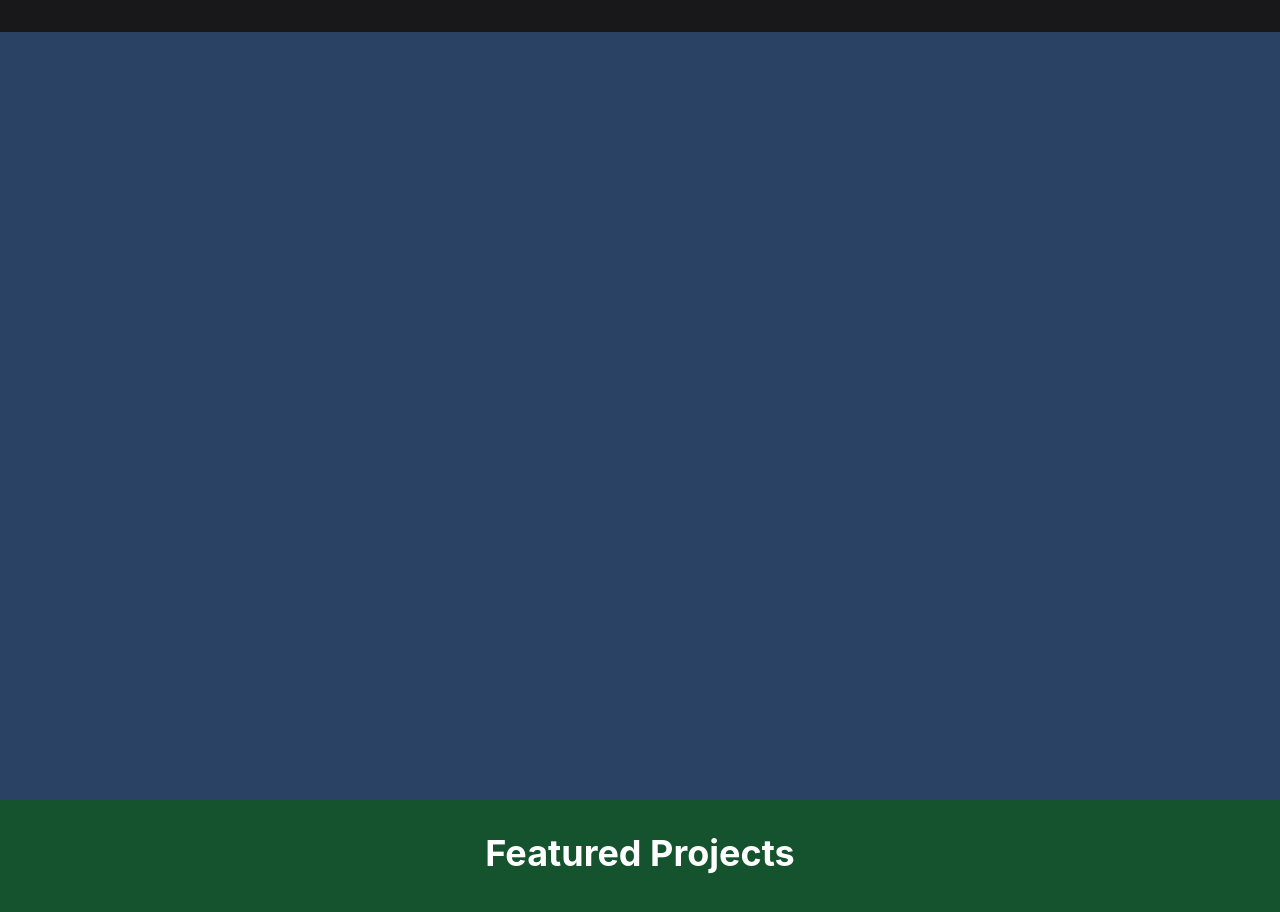
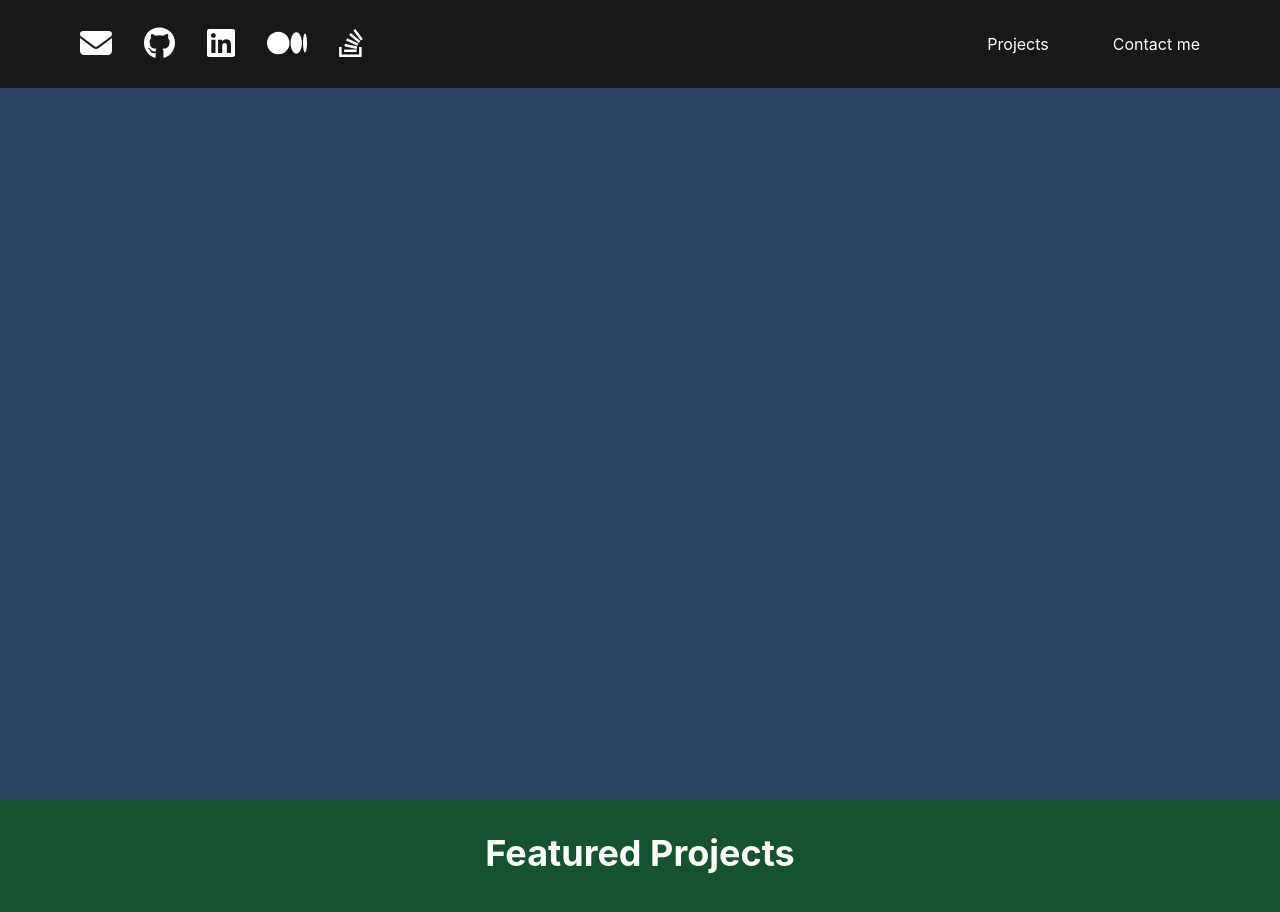
Before and after one commit to oc-garcia/AdvancedReactMeta-Assessment, a React (Create React App) app: page / in a window 1280 px wide. Shown: the top 912 px of the page. Built offline with nearby package versions, Linux system fonts and the light colour scheme.

Commit message:
Finished navbar acording to specs

```diff
--- a/src/components/Header.js
+++ b/src/components/Header.js
@@ -1,34 +1,29 @@
 import React, { useEffect, useRef } from "react";
 import { FontAwesomeIcon } from "@fortawesome/react-fontawesome";
 import { faEnvelope } from "@fortawesome/free-solid-svg-icons";
-import {
-  faGithub,
-  faLinkedin,
-  faMedium,
-  faStackOverflow,
-} from "@fortawesome/free-brands-svg-icons";
+import { faGithub, faLinkedin, faMedium, faStackOverflow } from "@fortawesome/free-brands-svg-icons";
 import { Box, HStack } from "@chakra-ui/react";
 
 const socials = [
   {
     icon: faEnvelope,
-    url: "mailto: hello@example.com",
+    url: "mailto: octaviogarcia1988@gmail.com",
   },
   {
     icon: faGithub,
-    url: "https://github.com",
+    url: "https://github.com/oc-garcia",
   },
   {
     icon: faLinkedin,
-    url: "https://www.linkedin.com",
+    url: "https://www.linkedin.com/in/octáviogarcia/",
   },
   {
     icon: faMedium,
-    url: "https://medium.com",
+    url: "https://medium.com/@octaviogarcia1988",
   },
   {
     icon: faStackOverflow,
-    url: "https://stackoverflow.com",
+    url: "https://stackoverflow.com/users/20766795/o-g?tab=profile",
   },
 ];
 
@@ -41,6 +36,8 @@
         behavior: "smooth",
         block: "start",
       });
+    } else {
+      console.log("not found");
     }
   };
 
@@ -54,21 +51,22 @@
       transitionProperty="transform"
       transitionDuration=".3s"
       transitionTimingFunction="ease-in-out"
-      backgroundColor="#18181b"
-    >
+      backgroundColor="#18181b">
       <Box color="white" maxWidth="1280px" margin="0 auto">
-        <HStack
-          px={16}
-          py={4}
-          justifyContent="space-between"
-          alignItems="center"
-        >
+        <HStack px={16} py={4} justifyContent="space-between" alignItems="center">
           <nav>
-            {/* Add social media links based on the `socials` data */}
+            {socials.map((social) => {
+              return (
+                <a key={social.url} href={social.url}>
+                  <FontAwesomeIcon icon={social.icon} size="2x" />
+                </a>
+              );
+            })}
           </nav>
           <nav>
             <HStack spacing={8}>
-              {/* Add links to Projects and Contact me section */}
+              <a onClick={handleClick(`projects`)}>Projects</a>
+              <a onClick={handleClick(`contactme`)}>Contact me</a>
             </HStack>
           </nav>
         </HStack>
--- a/src/index.css
+++ b/src/index.css
@@ -1,8 +1,7 @@
 body {
   margin: 0;
-  font-family: -apple-system, BlinkMacSystemFont, 'Segoe UI', 'Roboto', 'Oxygen',
-    'Ubuntu', 'Cantarell', 'Fira Sans', 'Droid Sans', 'Helvetica Neue',
-    sans-serif;
+  font-family: -apple-system, BlinkMacSystemFont, "Segoe UI", "Roboto", "Oxygen", "Ubuntu", "Cantarell", "Fira Sans",
+    "Droid Sans", "Helvetica Neue", sans-serif;
   -webkit-font-smoothing: antialiased;
   -moz-osx-font-smoothing: grayscale;
 }
@@ -12,6 +11,10 @@
 }
 
 code {
-  font-family: source-code-pro, Menlo, Monaco, Consolas, 'Courier New',
-    monospace;
+  font-family: source-code-pro, Menlo, Monaco, Consolas, "Courier New", monospace;
 }
+
+a {
+  margin: 1em;
+  cursor: pointer;
+}
```
Also changed, not shown: 1 other file (tests, documents, lock files or other folders).
